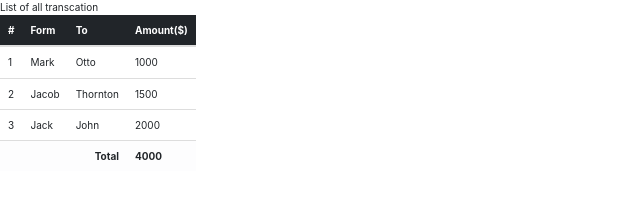
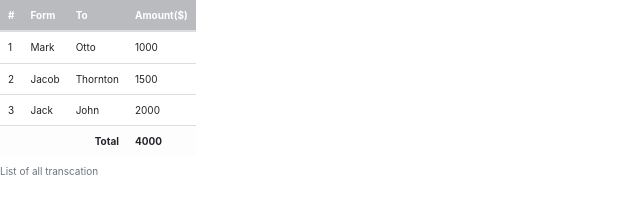
Before and after one commit to acciojob/tables-gaurav8158, a website: page main.html in a window 1280 px wide. Shown: the whole page, without its empty margins (0-640 px from the left). Drawn offline with nearby package versions, Linux system fonts and the light colour scheme.

Commit message:
created a submission

```diff
--- a/main.html
+++ b/main.html
@@ -19,7 +19,7 @@
   <script src="https://maxcdn.bootstrapcdn.com/bootstrap/3.4.1/js/bootstrap.min.js"></script>
 
 	<table class="table-responsive table-hover table font-monospace, text-end, fw-bold">
-	<captioin>List of all transcation</captioin>
+	<caption>List of all transcation</caption>
 		<thead class="table-dark">
 			<tr>
 			<th>#</th>
@@ -28,8 +28,8 @@
 			<th>Amount($)</th>
 		</tr>
 		</thead>
-		<tfoot>
-			<tr >
+		<tbody>
+					<tr >
 			<td>1</td>
 			<td>Mark</td>
 			<td>Otto</td>
@@ -47,7 +47,9 @@
 			<td>John</td>
 			<td class="price">2000</td>
 		</tr>
-		<tr class="table-light font-weight-bold">
+		</tbody>
+			<tfoot class="table-light">
+		<tr class=" font-weight-bold">
       <td id="total" colspan="3" class="text-right font-weight-bold total">Total</td>
 			<td  class="font-weight-bold total">4000</td>
     </tr>
```
